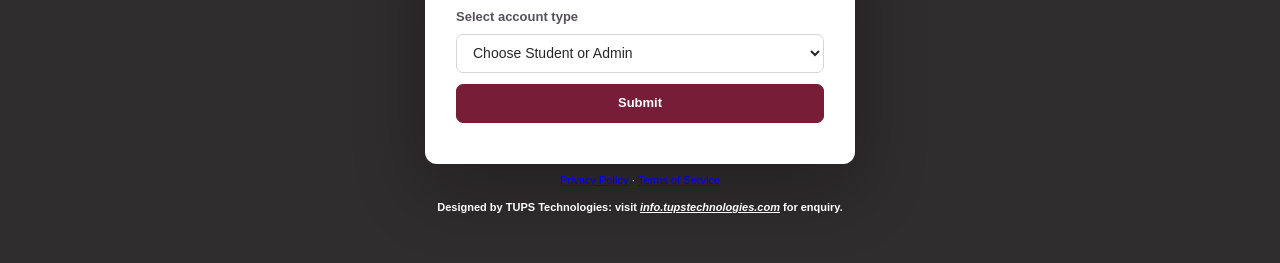
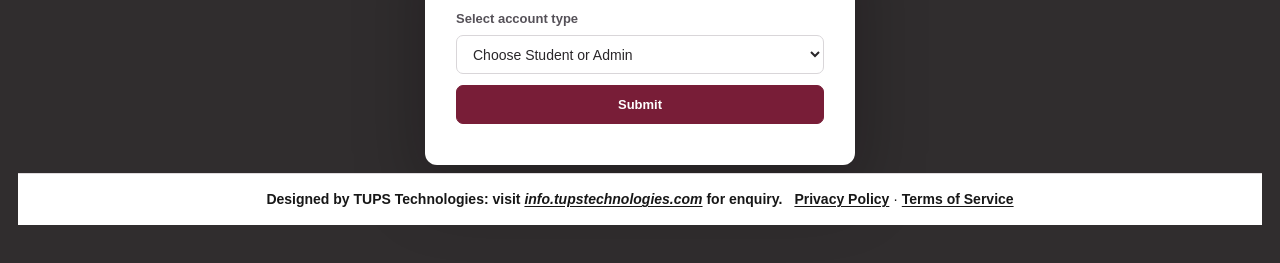
Before and after one commit to LBIS-CBT/PRI-LBIS-CBT, a plain HTML site: page index.html in a window 1280 px wide. Shown: the part 329-592 px from the top of the page. Drawn offline with Linux system fonts and the light colour scheme.

Commit message:
Apply final branded footer and refresh admin styles

```diff
--- a/index.html
+++ b/index.html
@@ -8,7 +8,7 @@
   <title>LBIS CBT | Login</title>
   <link rel="stylesheet" href="assets/css/app.css?v=20261125-login-compact1">
   <script src="assets/js/login.js" defer></script>
-</head>
+<style>.tups-footer{display:flex;align-items:center;justify-content:center;flex-wrap:wrap;gap:12px;padding:15px 20px;border-top:1px solid #dedadd;background:#fff;color:#171717;text-align:center;font-size:14px;line-height:1.5}.tups-footer strong,.tups-footer a{color:#171717;font-size:14px;font-weight:800}.tups-footer a{text-decoration:underline;text-underline-offset:2px}.tups-footer em{font-style:italic}</style></head>
 <body>
   <div id="unsupported-device" class="device-message" role="alert" hidden>
     <div class="device-message__panel">
@@ -32,14 +32,11 @@
         <p id="form-error" class="form-error" role="alert" aria-live="polite"></p>
       </form>
     </section>
-    <footer>
-      <nav aria-label="Legal information">
+    <footer class="tups-footer"><strong>Designed by TUPS Technologies: visit <a href="https://info.tupstechnologies.com/" target="_blank" rel="noopener noreferrer"><em>info.tupstechnologies.com</em></a> for enquiry.</strong><nav aria-label="Legal information">
         <a href="/privacy-policy/">Privacy Policy</a>
         <span aria-hidden="true"> · </span>
         <a href="/terms-of-service/">Terms of Service</a>
-      </nav>
-      <p><strong style="font:inherit;font-weight:700;color:#ffffff;">Designed by TUPS Technologies: visit <a href="https://info.tupstechnologies.com" target="_blank" rel="noopener noreferrer" style="font:inherit;font-weight:700;color:#ffffff;text-decoration:underline;"><em>info.tupstechnologies.com</em></a> for enquiry.</strong></p>
-    </footer>
+      </nav></footer>
   </main>
 </body>
 </html>
```
